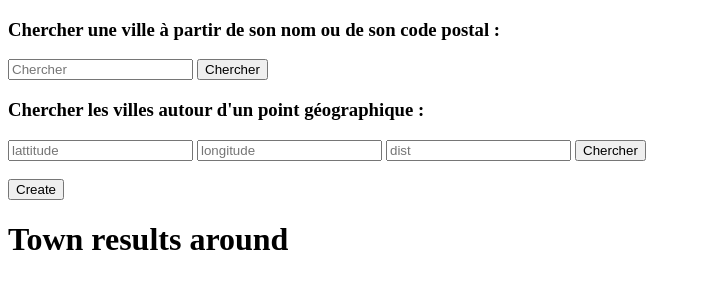
After one commit to sebajou/searchTown, a Django app: template searchTown/searchTownApp/templates/searchTownApp/town_results_around.html in a window 1280 px wide. The commit adds this page. Shown: the top 300 px of the page, without its empty margins (0-701 px from the left). Run offline with Django 3.2, Linux system fonts and the light colour scheme; the template is opened without the code that fills it, so the values that code supplies are empty.

Commit message:
Add spatialite, add search around functionnality

```diff
--- a/searchTown/searchTown/settings.py
+++ b/searchTown/searchTown/settings.py
@@ -80,8 +80,10 @@
 
 DATABASES = {
     'default': {
-        'ENGINE': 'django.db.backends.sqlite3',
-        'NAME': BASE_DIR / 'db.sqlite3',
+        'ENGINE': 'django.contrib.gis.db.backends.spatialite',
+        # 'ENGINE': 'django.db.backends.sqlite3',
+        # 'NAME': BASE_DIR / 'db.sqlite3',
+        'NAME': BASE_DIR / 'db.spatialite',
     }
 }
 
--- a/searchTown/searchTown/urls.py
+++ b/searchTown/searchTown/urls.py
@@ -26,5 +26,6 @@
     path('town/delete/<str:pk>/', views.delete, name='delete'),
     path('town_search/?search=', views.TownsAPIView.as_view(), name='search'),
     path('town/town_results_list/', views.search_from_endpoint, name='search_from_endpoint'),
+    path('searchTownApp/town_results_around', views.search_around_point, name='around'),
     # path('town/search_results/', views.search_results, name='search_results'),
 ]
--- a/searchTown/searchTownApp/templates/searchTownApp/base.html
+++ b/searchTown/searchTownApp/templates/searchTownApp/base.html
@@ -7,8 +7,18 @@
 </head>
 <body>
     <div>
+        <h3>Chercher une ville à partir de son nom ou de son code postal :</h3>
         <form action="{% url 'search_from_endpoint' %}" method="post">{% csrf_token %}
             <input id="search_from_endpoint" type="text" name="search_from_endpoint" placeholder="Chercher">
+            <button type="submit">Chercher</button>
+        </form>
+    </div>
+    <div>
+        <h3>Chercher les villes autour d'un point géographique :</h3>
+        <form action="{% url 'around' %}" method="post">{% csrf_token %}
+            <input id="lat" type="text" name="lat" placeholder="lattitude">
+            <input id="lon" type="text" name="lon" placeholder="longitude">
+            <input id="dist" type="text" name="dist" placeholder="dist">
             <button type="submit">Chercher</button>
         </form>
     </div>
--- /dev/null
+++ b/searchTown/searchTownApp/templates/searchTownApp/town_results_around.html
@@ -0,0 +1,37 @@
+{% extends 'searchTownApp/base.html' %}
+{% block content %}
+    <div>
+        <h1>Town results around</h1>
+    <ul>
+        {% for town_result in result_around_point %}
+            {% if town_result.population > 100000 %}
+                <div style="color:MediumSeaGreen;">
+                    <li>{{ town_result.nameTown }}</li>
+                </div>
+            {% else %}
+                <div>
+                    <li>{{ town_result.nameTown }}</li>
+                </div>
+            {% endif %}
+            <div>
+                <a href="{% url 'detail' town_result.codeTown %}">
+                <button type="button">
+                    Detail {{ town_result.codeTown }}
+                </button></a>
+            </div>
+            <div>
+                <a href="{% url 'edit' town_result.codeTown %}">
+                <button type="button">
+                    Edit {{ town_result.codeTown }}
+                </button></a>
+            </div>
+            <div>
+                <a href="{% url 'delete' town_result.codeTown %}">
+                <button type="button">
+                    Delete {{ town_result.codeTown }}
+                </button></a>
+            </div>
+        {% endfor %}
+    </ul>
+    </div>
+{% endblock %}
```
Also changed, not shown: searchTown/searchTownApp/models.py (+6 -5 lines), searchTown/searchTownApp/scriptRequestGouvApiGeo.py (+10 -7 lines), searchTown/searchTownApp/templates/searchTownApp/town_detail.html (+6 -12 lines), searchTown/searchTownApp/views.py (+12 -0 lines), searchTown/tests/tests_searchTownApp_view.py (+1 -1 lines), searchTown/searchTownApp/migrations/0001_initial.py, 6 other files.
